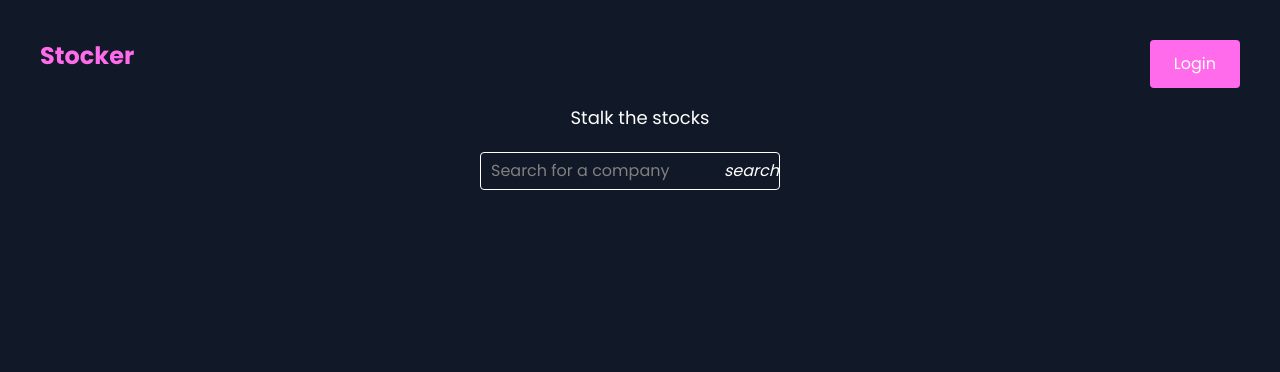
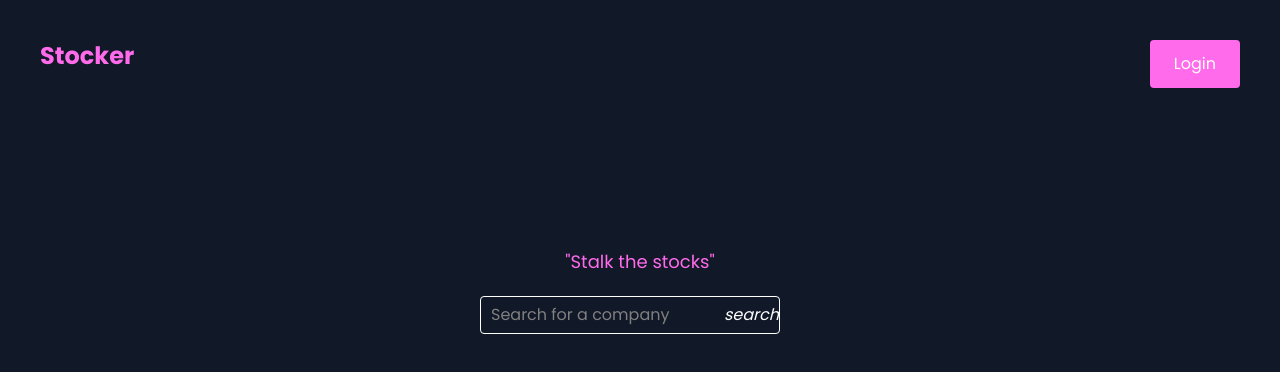
Before and after one commit to me-sanath/hackai_stocker, a React (Vite) app in the folder client/: page /home in a window 1280 px wide. Shown: the top 372 px of the page. Built offline with nearby package versions, Linux system fonts and the light colour scheme.

Commit message:
home page 81

```diff
--- a/client/src/pages/Home.jsx
+++ b/client/src/pages/Home.jsx
@@ -29,7 +29,7 @@ const Home = () => {
 
   return (
     <div className='flex flex-col items-center h-screen bg-gray-900 text-white relative p-10'>
-      <div className="flex justify-between w-full mb-4">
+      <div className="flex justify-between w-full mb-40">
         <a href="/" className='text-2xl font-bold cursor-pointer text-[#ff6beb]'>Stocker</a>
         <button
           onClick={handleLoginClick}
@@ -40,7 +40,7 @@ const Home = () => {
       </div>
 
       <div className="flex flex-col items-center space-x-4 flex-grow">
-        <p className="text-lg text-white mb-2">Stalk the stocks</p>
+        <p className="text-lg text-[#ff6beb] mb-2">"Stalk the stocks"</p>
         <Select
           options={companies}
           value={selectedCompany}
```
